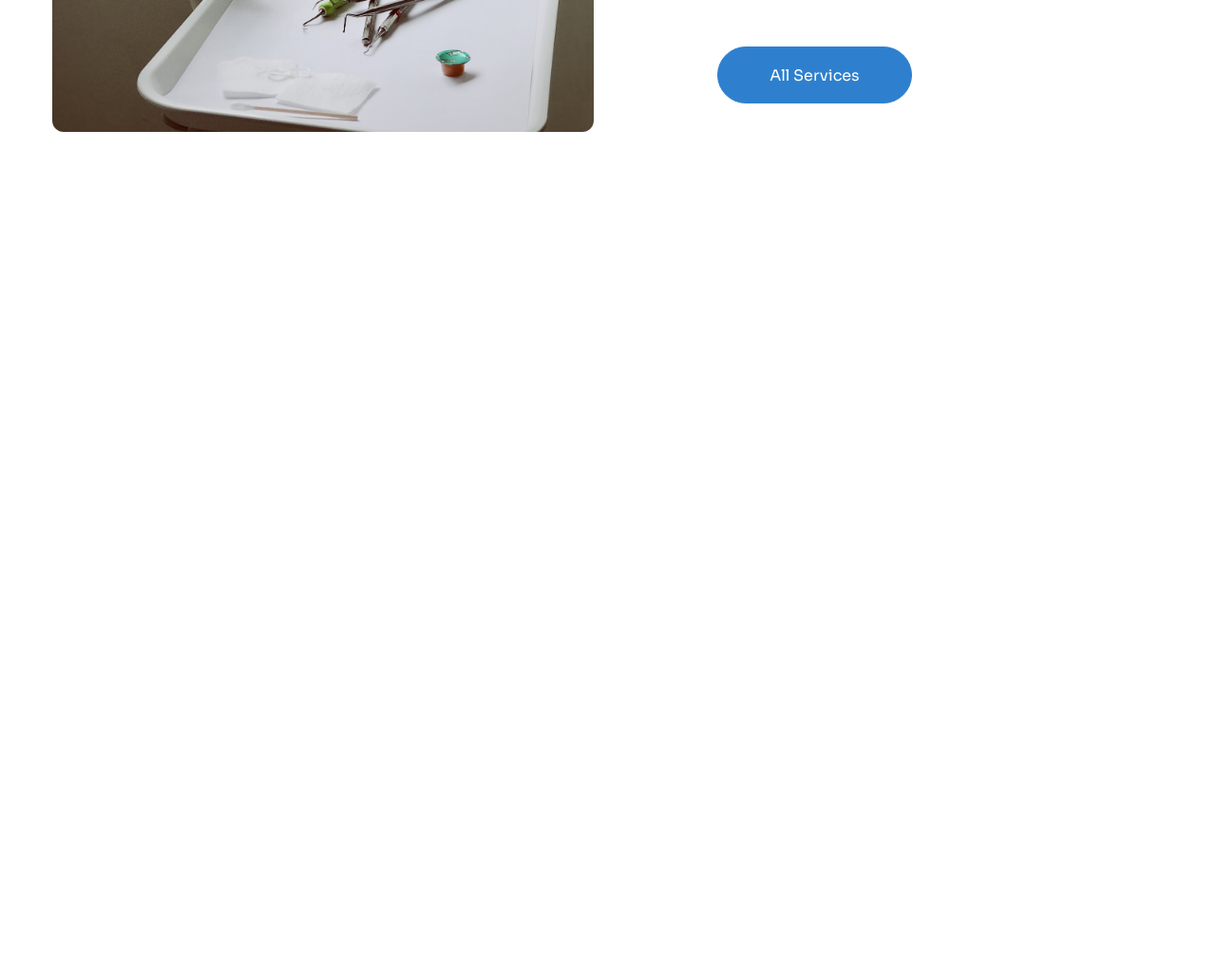
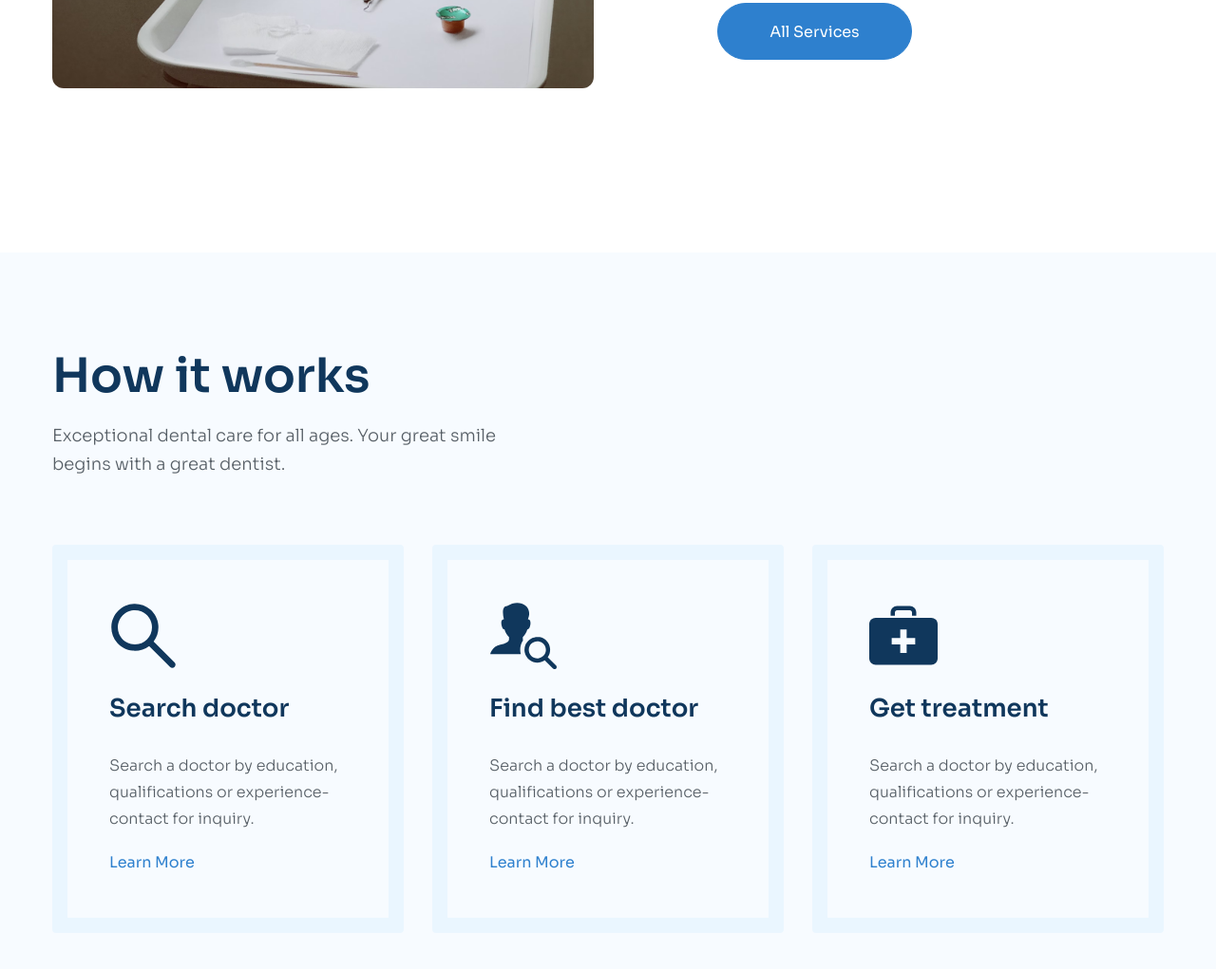
Before and after one commit to MinhDan03/html-css-project-03, a plain HTML site: page index.html in a window 1280 px wide. Shown: the part 1609-2630 px from the top of the page at 95% size. Before the commit the page ends 1921 px from the top, so only its background shows below. Drawn offline with Linux system fonts and the light colour scheme.

Commit message:
how it works

```diff
--- a/assets/css/style.css
+++ b/assets/css/style.css
@@ -46,7 +46,7 @@ a {
     font-weight: 600;
     line-height: 1.2; /* 120% */
 }
-.section-description {
+.section-desc {
     margin-top: 18px;
     color: #575f66;
     font-size: 1.8rem;
@@ -275,3 +275,49 @@ a {
     font-weight: 300;
     line-height: 1.75; /* 175% */
 }
+/* Work */
+.work {
+    padding: 100px 0;
+    background: #f7fbff;
+}
+.work__desc {
+    width: 468px;
+}
+.work__list {
+    display: grid;
+    grid-template-columns: repeat(3, 1fr);
+    column-gap: 30px;
+    margin-top: 70px;
+}
+
+.work-item {
+    border-radius: 4px;
+    padding: 44px;
+    border: 16px solid #eaf6ff;
+    transition: 0.25s;
+}
+.work-item:hover {
+    transform: translateY(-16px);
+    border-color: #2e80ce;
+}
+.work-item__heading {
+    margin-top: 20px;
+    font-weight: 600;
+    font-size: 2.6rem;
+    line-height: 1.38;
+    color: #10375c;
+}
+.work-item__desc {
+    margin-top: 28px;
+    color: #575f66;
+    font-size: 1.6rem;
+    font-weight: 300;
+    line-height: 1.75; /* 175% */
+}
+.work-item__more {
+    display: inline-block;
+    margin-top: 18px;
+    font-size: 1.6rem;
+    line-height: 1.75;
+    color: #2e80ce;
+}
--- a/index.html
+++ b/index.html
@@ -100,6 +100,7 @@
 
         <!-- Main -->
         <main>
+            <!-- Service -->
             <section class="service">
                 <div class="container">
                     <h2 class="service__heading section-heading">Our services</h2>
@@ -152,6 +153,43 @@
                     </div>
                 </div>
             </section>
+            <!-- Work -->
+            <section class="work">
+                <div class="container">
+
+                    <h2 class="section-heading">How it works</h2>
+                    <p class="section-desc work__desc">Exceptional dental care for all ages. Your great smile begins with a great dentist.</p>
+                    <div class="work__list">
+                        <!-- Work Item 1 -->
+                        <section class="work-item">
+                            <img src="./assets/icons/search.svg" alt="" class="work-item__icon">
+                            <h3 class="work-item__heading">Search doctor</h3>
+                            <p class="work-item__desc">
+                                Search a doctor by education, qualifications or experience-contact for inquiry.
+                            </p>
+                            <a href="#!" class="work-item__more">Learn More</a>
+                        </section>
+                         <!-- Work Item 2 -->
+                         <section class="work-item">
+                            <img src="./assets/icons/find-user.svg" alt="" class="work-item__icon">
+                            <h3 class="work-item__heading">Find best doctor</h3>
+                            <p class="work-item__desc">
+                                Search a doctor by education, qualifications or experience-contact for inquiry.
+                            </p>
+                            <a href="#!" class="work-item__more">Learn More</a>
+                        </section>
+                         <!-- Work Item 3 -->
+                         <section class="work-item">
+                            <img src="./assets/icons/aid-kids.svg" alt="" class="work-item__icon">
+                            <h3 class="work-item__heading">Get treatment</h3>
+                            <p class="work-item__desc">
+                                Search a doctor by education, qualifications or experience-contact for inquiry.
+                            </p>
+                            <a href="#!" class="work-item__more">Learn More</a>
+                        </section>
+                    </div>
+                </div>
+            </section>
         </main>
     </body>
 </html>
```
Also changed, not shown: assets/icons/aid-kids.svg (added), assets/icons/find-user.svg (added), assets/icons/search.svg (added), 2 other files.
